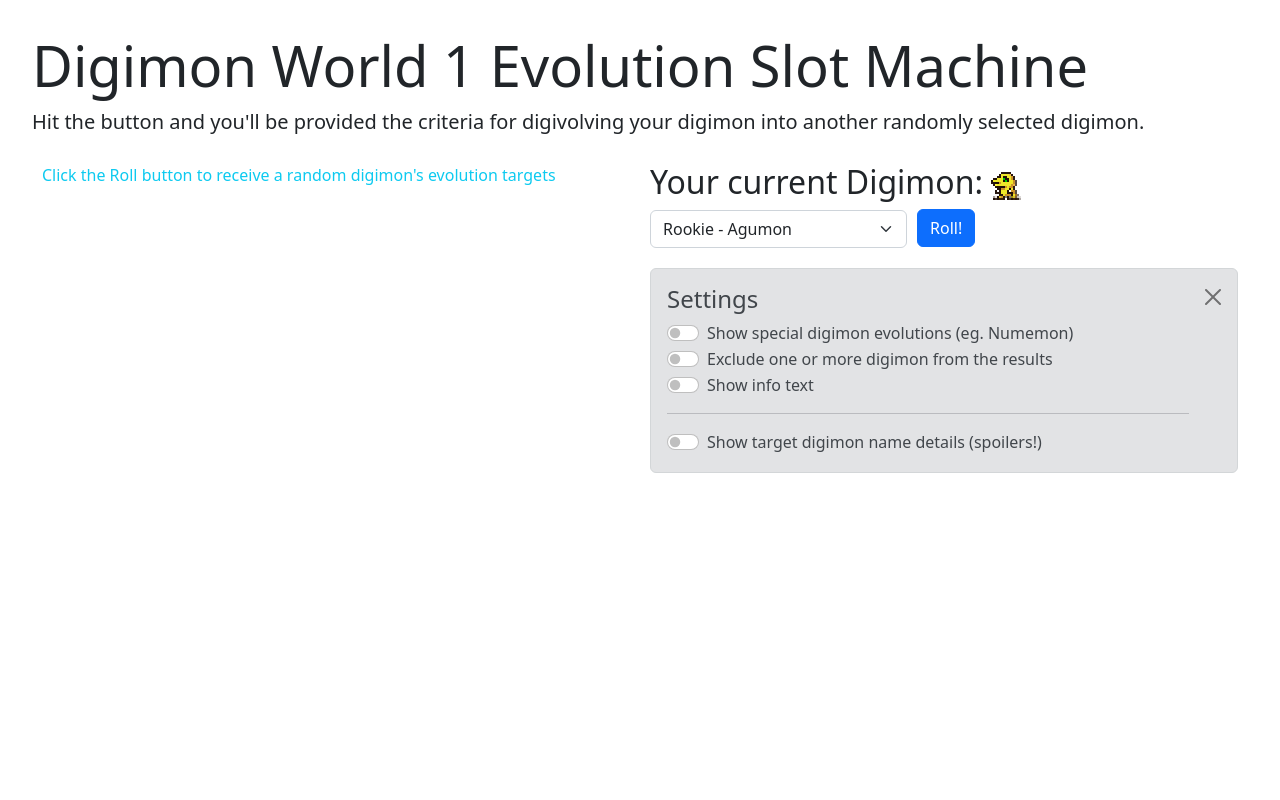
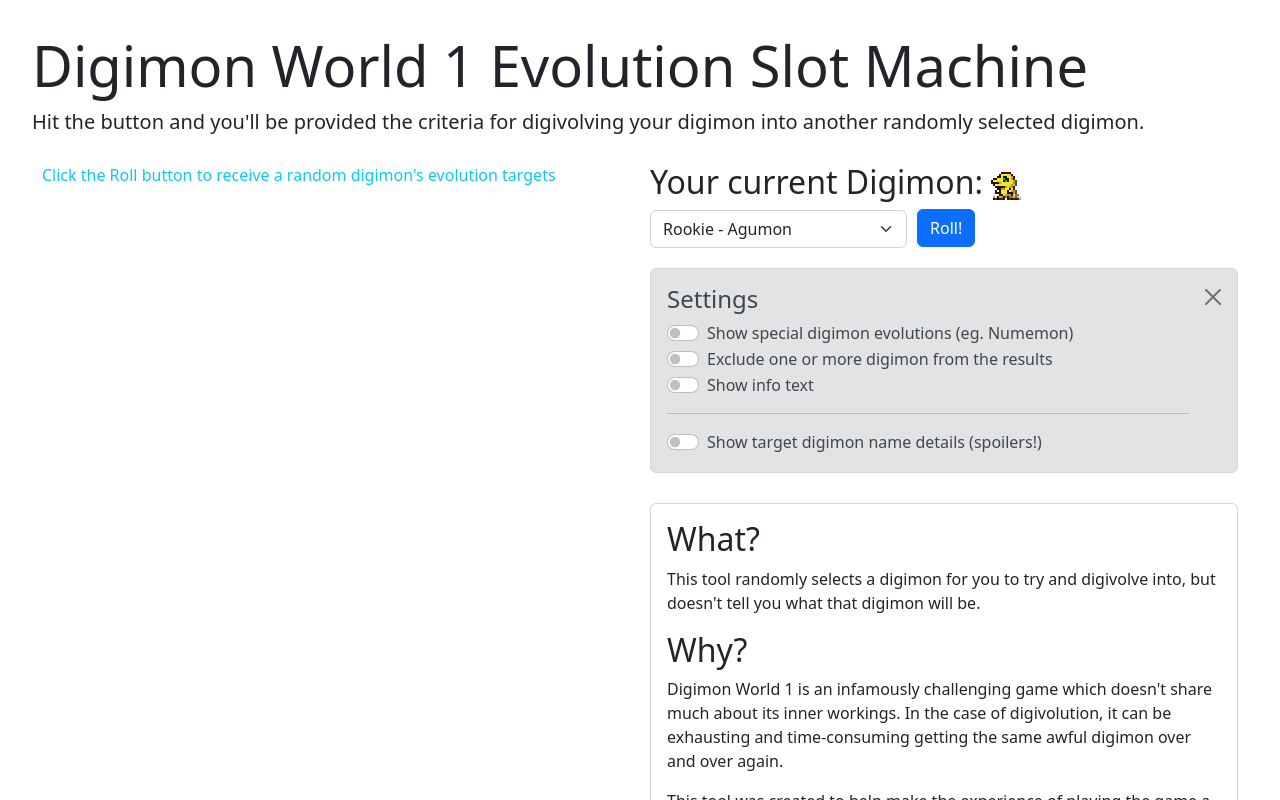
Before and after one commit to jackphilippi/digimon-slot-machine, a React (Create React App) app: page / in a window 1280 px wide. Shown: the top 800 px of the page. Built offline with nearby package versions, Linux system fonts and the light colour scheme.

Commit message:
Added homepage

```diff
--- a/package.json
+++ b/package.json
@@ -2,6 +2,7 @@
   "name": "digi-random-evolution-calc",
   "version": "0.1.0",
   "private": true,
+  "homepage": "https://jackphilippi.com.au/digislots",
   "dependencies": {
     "@testing-library/jest-dom": "^5.15.0",
     "@testing-library/react": "^11.2.7",
@@ -24,7 +25,8 @@
     "start": "react-scripts --openssl-legacy-provider start",
     "build": "react-scripts --openssl-legacy-provider build",
     "test": "react-scripts --openssl-legacy-provider test",
-    "eject": "react-scripts --openssl-legacy-provider eject"
+    "eject": "react-scripts --openssl-legacy-provider eject",
+    "move": "rm -rf ../jackphilippi.github.io/digislots/* && cp -R build/* ../jackphilippi.github.io/digislots/"
   },
   "eslintConfig": {
     "extends": [
--- a/src/components/DigiSlotMachine.tsx
+++ b/src/components/DigiSlotMachine.tsx
@@ -15,7 +15,7 @@
     const [optShowSpoilers, setOptShowSpoilers] = useState(false);
     const [showNaturalBonusText, setShowNaturalBonusText] = useState(false);
     const [optShowSpecialDigimon, setOptShowSpecialDigimon] = useState(false);
-    const [optShowInfoText, setOptShowInfoText] = useState(false);
+    const [optShowInfoText, setOptShowInfoText] = useState(true);
 
     const [showSettings, setShowSettings] = useState(true);
 
```
Also changed, not shown: 77 other files (tests, documents, lock files or other folders).
